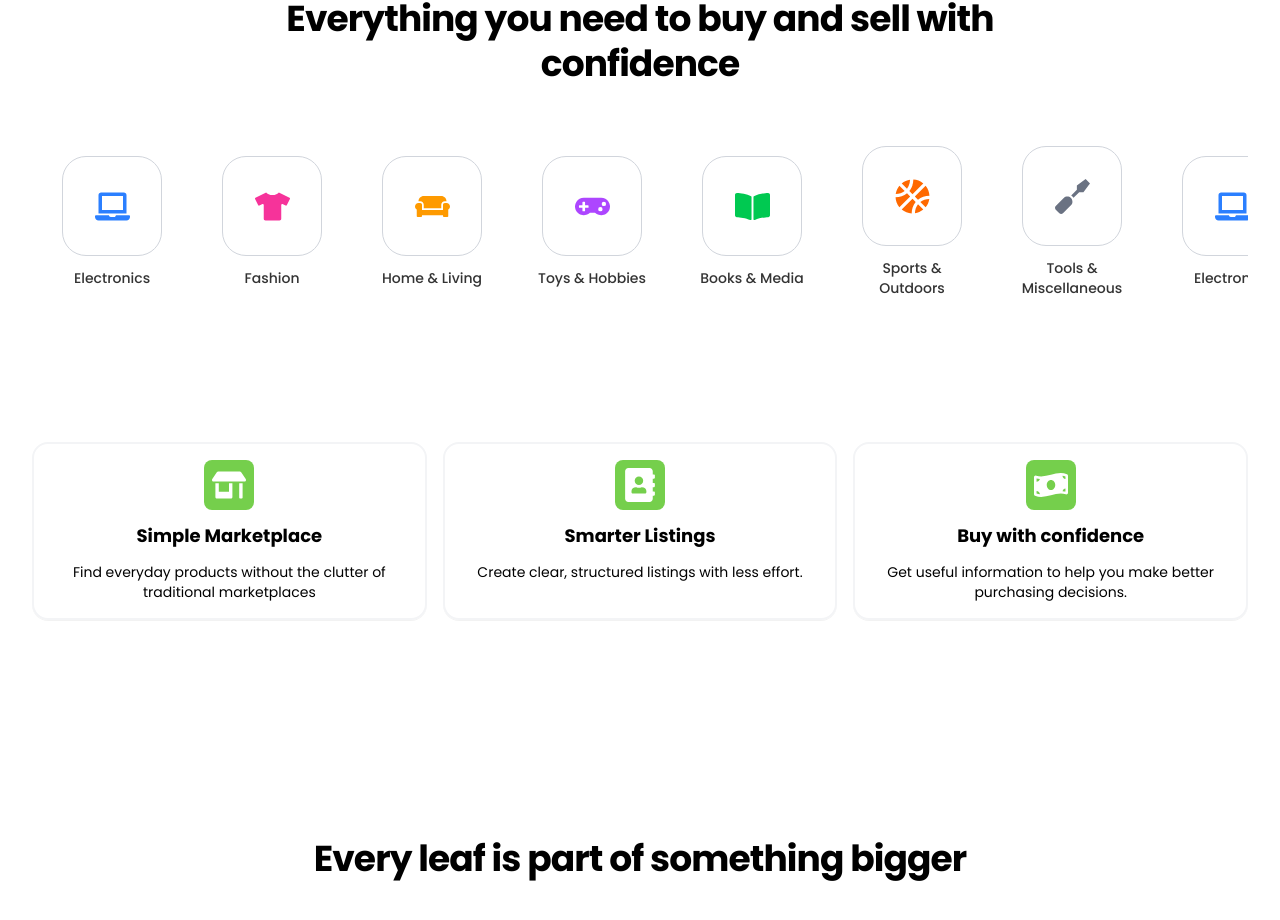
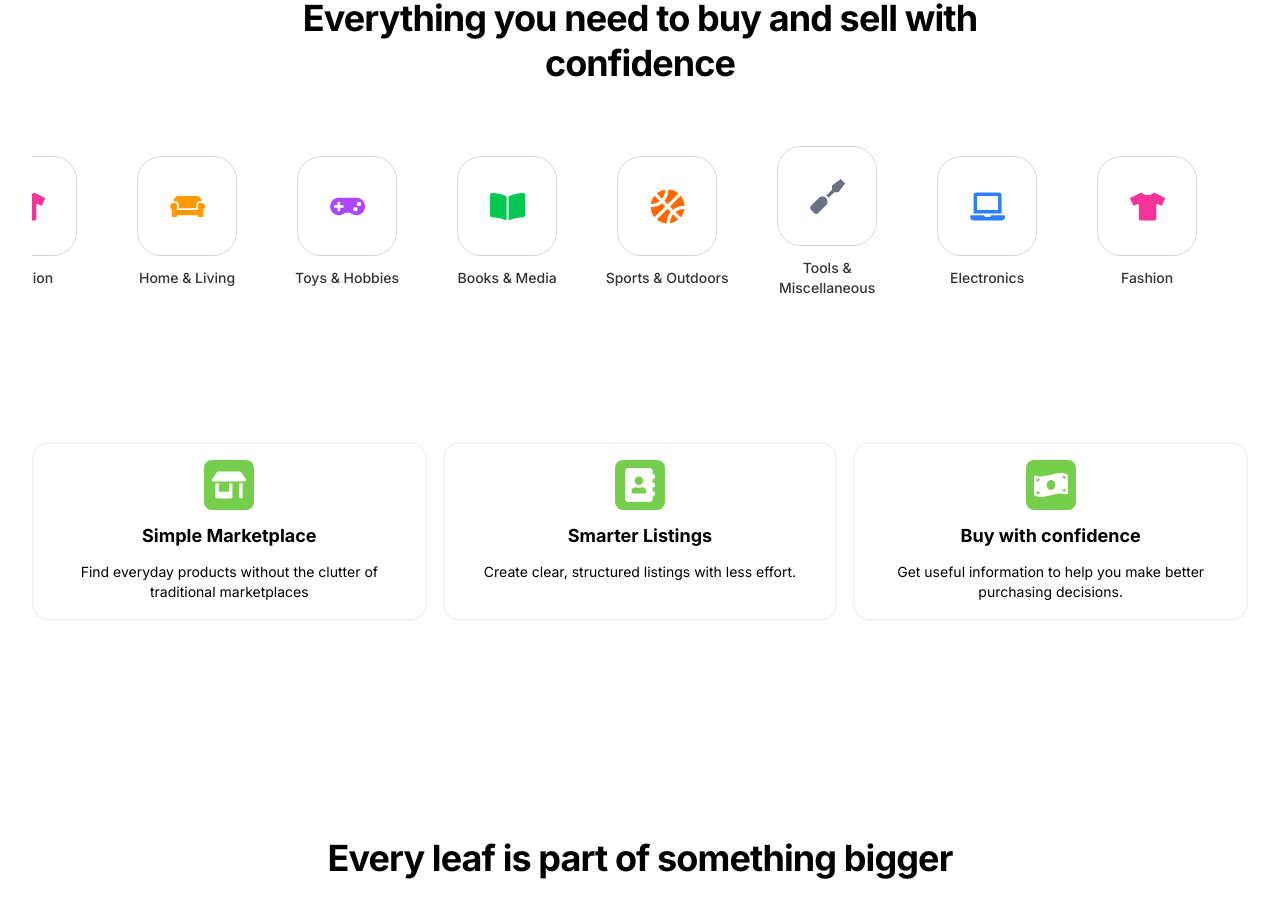
Before and after one commit to averageCoder-bit/leaf-trade, a React (Vite) app: page / in a window 1280 px wide. Shown: the part 832-1752 px from the top of the page. Built offline with nearby package versions, Linux system fonts and the light colour scheme; no server answers.

Commit message:
fix: product form typography

```diff
--- a/src/frontend/components/CustomDropMenu.tsx
+++ b/src/frontend/components/CustomDropMenu.tsx
@@ -79,7 +79,7 @@ const SelectMenu = ({
         id="dropdown-button"
         type="button"
         onClick={onToggle}
-        className={`flex w-full items-center outline outline-black/10 rounded-xl p-2 bg-gray-100/70 justify-between hover:cursor-pointer ${
+        className={`text-sm flex w-full items-center outline outline-black/10 rounded-xl p-2 bg-gray-100/70 justify-between hover:cursor-pointer ${
           isOpen ? "outline-[#85d65c]" : ""
         }`}
       >
@@ -105,7 +105,7 @@ const SelectMenu = ({
                 label(option.label);
                 onClose();
               }}
-              className="cursor-pointer p-1 px-2 text-left hover:bg-gray-100"
+              className="cursor-pointer p-1 px-2 text-left hover:bg-gray-100 text-sm"
             >
               {option.label}
             </button>
--- a/src/frontend/forms/ProductListingForm.tsx
+++ b/src/frontend/forms/ProductListingForm.tsx
@@ -294,7 +294,7 @@ const ListingForm = ({ isOpenForm, setIsOpenForm }: ListingFormProps) => {
                   onBlur={handleNameBlur}
                   onChange={handleNameChange}
                   type="text"
-                  className="outline outline-black/10 rounded-xl p-2 bg-gray-100/70 focus:bg-white focus:outline-[#85d65c]"
+                  className="text-sm outline outline-black/10 rounded-xl p-2 bg-gray-100/70 focus:bg-white focus:outline-[#85d65c]"
                 />
                 {!isValidName ? (
                   <p className="text-red-400">{nameError}</p>
@@ -313,7 +313,7 @@ const ListingForm = ({ isOpenForm, setIsOpenForm }: ListingFormProps) => {
                   max={1000000}
                   step={0.01}
                   placeholder="₱0.00"
-                  className="outline outline-black/10 rounded-xl p-2 bg-gray-100/70 focus:bg-white focus:outline-[#85d65c]"
+                  className="text-sm outline outline-black/10 rounded-xl p-2 bg-gray-100/70 focus:bg-white focus:outline-[#85d65c]"
                 />
                 {!isValidPrice ? (
                   priceError === "Price cannot exceed ₱10,000,000" ? (
@@ -363,7 +363,7 @@ const ListingForm = ({ isOpenForm, setIsOpenForm }: ListingFormProps) => {
                   minLength={10}
                   maxLength={2000}
                   rows={4}
-                  className="outline outline-black/10 rounded-xl p-2 bg-gray-100/70 resize-none focus:bg-white focus:outline-[#85d65c]"
+                  className="text-sm outline outline-black/10 rounded-xl p-2 bg-gray-100/70 resize-none focus:bg-white focus:outline-[#85d65c]"
                 ></textarea>
               </div>
             </div>
--- a/src/index.css
+++ b/src/index.css
@@ -1,12 +1,9 @@
-@import url("https://fonts.googleapis.com/css2?family=Poppins:wght@400;500;600;700&display=swap");
+@import url("https://fonts.googleapis.com/css2?family=Inter:wght@400;500;600;700&display=swap");
 @import "tailwindcss";
-<<<<<<< HEAD
 
 html {
   scroll-behavior: smooth;
 }
-=======
->>>>>>> feature/backend
 
 @theme {
   --animate-infinite-scroll: infinite-scroll 30s linear infinite;
@@ -23,7 +20,7 @@ html {
 }
 
 body {
-  font-family: "Poppins", sans-serif;
+  font-family: "Inter", sans-serif;
 }
 
 html {
```
